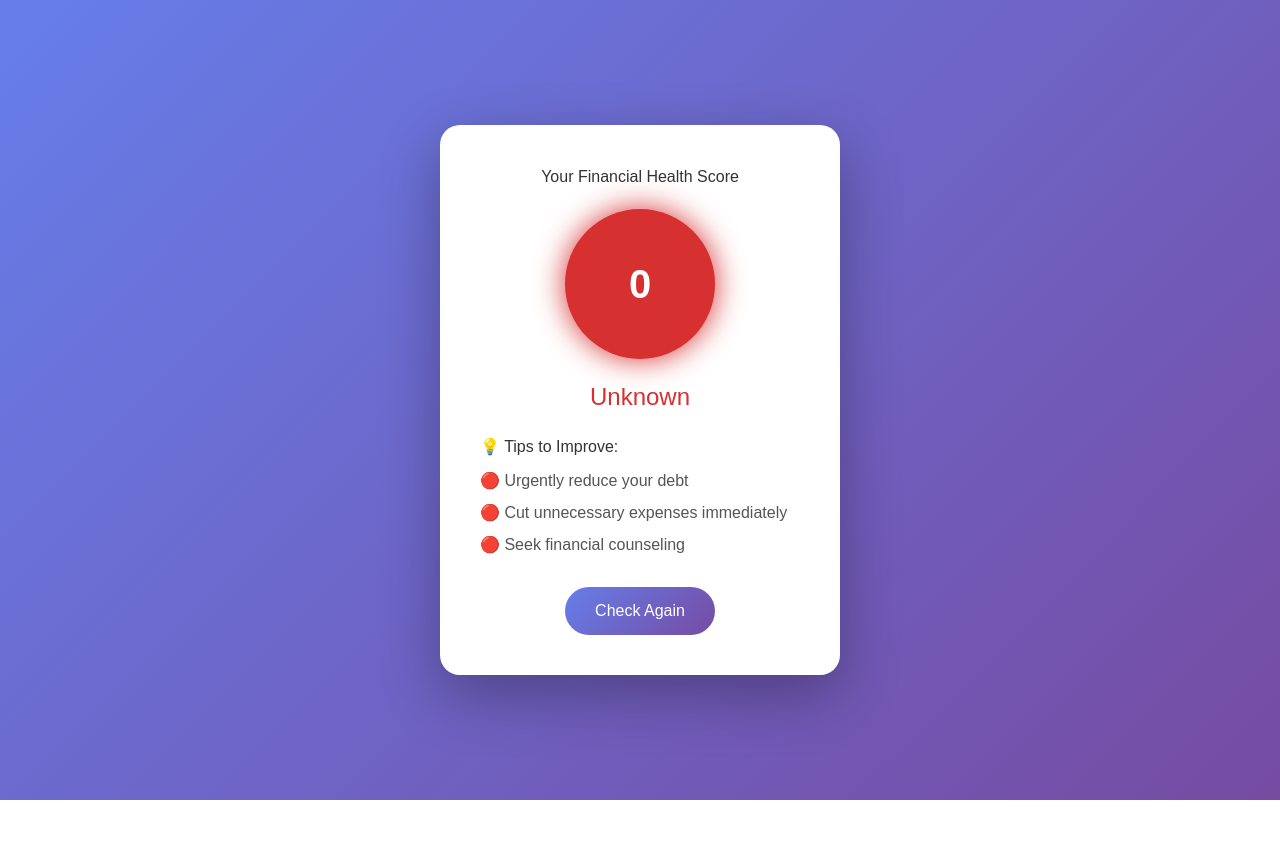
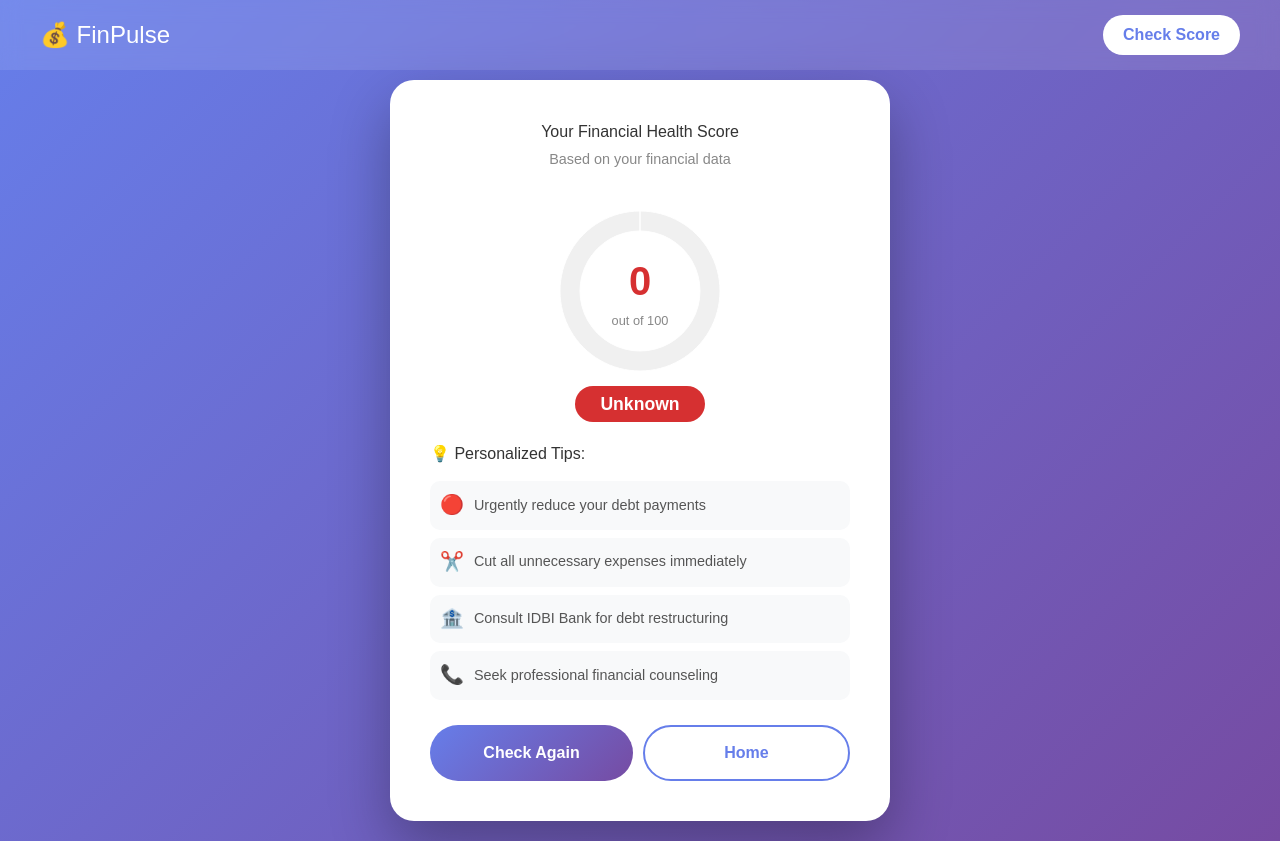
Before and after one commit to prarthanas3310-cmyk/FinPulse, a React app in the folder frontend/: page /result in a window 1280 px wide. Before the commit the page ends 800 px from the top, so only its background shows below. Built offline with nearby package versions, Linux system fonts and the light colour scheme; the HTML template or start-up script is replaced by a standard one.

Commit message:
improved UI with navbar, validation, charts and better design

```diff
--- a/frontend/package.json
+++ b/frontend/package.json
@@ -12,9 +12,12 @@
   "dependencies": {
     "@tailwindcss/vite": "^4.3.1",
     "axios": "^1.18.1",
+    "framer-motion": "^12.42.0",
     "react": "^19.2.7",
     "react-dom": "^19.2.7",
+    "react-icons": "^5.6.0",
     "react-router-dom": "^7.18.0",
+    "recharts": "^3.9.0",
     "tailwindcss": "^4.3.1"
   },
   "devDependencies": {
--- /dev/null
+++ b/frontend/src/components/Navbar.jsx
@@ -0,0 +1,38 @@
+import { useNavigate } from 'react-router-dom'
+
+function Navbar() {
+  const navigate = useNavigate()
+  return (
+    <nav style={{
+      position: 'fixed',
+      top: 0,
+      width: '100%',
+      background: 'rgba(255,255,255,0.1)',
+      backdropFilter: 'blur(10px)',
+      padding: '15px 40px',
+      display: 'flex',
+      justifyContent: 'space-between',
+      alignItems: 'center',
+      zIndex: 1000,
+      boxSizing: 'border-box'
+    }}>
+      <h2 onClick={() => navigate('/')} style={{
+        color: 'white',
+        margin: 0,
+        cursor: 'pointer',
+        fontSize: '1.5rem'
+      }}>💰 FinPulse</h2>
+      <button onClick={() => navigate('/form')} style={{
+        background: 'white',
+        color: '#667eea',
+        border: 'none',
+        padding: '8px 20px',
+        borderRadius: '20px',
+        cursor: 'pointer',
+        fontWeight: 'bold'
+      }}>Check Score</button>
+    </nav>
+  )
+}
+
+export default Navbar
--- a/frontend/src/pages/Home.jsx
+++ b/frontend/src/pages/Home.jsx
@@ -1,45 +1,104 @@
 import { useNavigate } from 'react-router-dom'
+import Navbar from '../components/Navbar'
 
 function Home() {
   const navigate = useNavigate()
 
+  const features = [
+    { icon: '📊', title: 'Instant Score', desc: 'Get your financial health score in seconds' },
+    { icon: '💡', title: 'Smart Tips', desc: 'Personalized tips to improve your finances' },
+    { icon: '🔒', title: 'Secure', desc: 'Your data is safe and never stored' }
+  ]
+
+  const steps = [
+    { num: '01', title: 'Enter Details', desc: 'Input your income, expenses, savings and debt' },
+    { num: '02', title: 'Get Score', desc: 'Our AI calculates your financial health score' },
+    { num: '03', title: 'Improve', desc: 'Follow personalized tips to improve your score' }
+  ]
+
   return (
-    <div style={{
-      minHeight: '100vh',
-      background: 'linear-gradient(135deg, #667eea 0%, #764ba2 100%)',
-      display: 'flex',
-      alignItems: 'center',
-      justifyContent: 'center',
-      fontFamily: 'Arial, sans-serif'
-    }}>
-      <div style={{
-        background: 'white',
-        borderRadius: '20px',
-        padding: '50px',
-        textAlign: 'center',
-        maxWidth: '500px',
-        boxShadow: '0 20px 60px rgba(0,0,0,0.3)'
-      }}>
-        <h1 style={{ fontSize: '2.5rem', color: '#333', marginBottom: '10px' }}>
-          💰 FinPulse
-        </h1>
-        <p style={{ color: '#666', fontSize: '1.1rem', marginBottom: '30px' }}>
-          Check your Financial Health Score instantly!
+    <div style={{ minHeight: '100vh', background: 'linear-gradient(135deg, #667eea 0%, #764ba2 100%)', fontFamily: 'Arial, sans-serif' }}>
+      <Navbar />
+
+      {/* Hero Section */}
+      <div style={{ display: 'flex', alignItems: 'center', justifyContent: 'center', minHeight: '100vh', textAlign: 'center', padding: '0 20px' }}>
+        <div>
+          <div style={{ fontSize: '4rem', marginBottom: '10px' }}>💰</div>
+          <h1 style={{ fontSize: '3.5rem', color: 'white', margin: '0 0 15px', fontWeight: 'bold' }}>FinPulse</h1>
+          <p style={{ fontSize: '1.3rem', color: 'rgba(255,255,255,0.85)', marginBottom: '10px' }}>
+            Know your Financial Health Score instantly!
+          </p>
+          <p style={{ fontSize: '1rem', color: 'rgba(255,255,255,0.7)', marginBottom: '40px', maxWidth: '500px', margin: '0 auto 40px' }}>
+            Powered by AI — Get personalized insights to improve your financial wellness
+          </p>
+          <button onClick={() => navigate('/form')} style={{
+            background: 'white',
+            color: '#667eea',
+            border: 'none',
+            padding: '18px 50px',
+            borderRadius: '50px',
+            fontSize: '1.2rem',
+            cursor: 'pointer',
+            fontWeight: 'bold',
+            boxShadow: '0 10px 30px rgba(0,0,0,0.2)'
+          }}>
+            Check My Score →
+          </button>
+        </div>
+      </div>
+
+      {/* Features Section */}
+      <div style={{ padding: '60px 40px', background: 'rgba(255,255,255,0.05)' }}>
+        <h2 style={{ textAlign: 'center', color: 'white', marginBottom: '40px', fontSize: '2rem' }}>Why FinPulse?</h2>
+        <div style={{ display: 'flex', justifyContent: 'center', gap: '30px', flexWrap: 'wrap' }}>
+          {features.map((f, i) => (
+            <div key={i} style={{
+              background: 'rgba(255,255,255,0.1)',
+              backdropFilter: 'blur(10px)',
+              borderRadius: '20px',
+              padding: '30px',
+              width: '250px',
+              textAlign: 'center',
+              border: '1px solid rgba(255,255,255,0.2)'
+            }}>
+              <div style={{ fontSize: '2.5rem', marginBottom: '15px' }}>{f.icon}</div>
+              <h3 style={{ color: 'white', marginBottom: '10px' }}>{f.title}</h3>
+              <p style={{ color: 'rgba(255,255,255,0.7)', fontSize: '0.9rem' }}>{f.desc}</p>
+            </div>
+          ))}
+        </div>
+      </div>
+
+      {/* How it Works */}
+      <div style={{ padding: '60px 40px' }}>
+        <h2 style={{ textAlign: 'center', color: 'white', marginBottom: '40px', fontSize: '2rem' }}>How It Works</h2>
+        <div style={{ display: 'flex', justifyContent: 'center', gap: '30px', flexWrap: 'wrap' }}>
+          {steps.map((s, i) => (
+            <div key={i} style={{ textAlign: 'center', width: '200px' }}>
+              <div style={{
+                width: '60px', height: '60px',
+                borderRadius: '50%',
+                background: 'white',
+                color: '#667eea',
+                display: 'flex',
+                alignItems: 'center',
+                justifyContent: 'center',
+                fontSize: '1.2rem',
+                fontWeight: 'bold',
+                margin: '0 auto 15px'
+              }}>{s.num}</div>
+              <h3 style={{ color: 'white', marginBottom: '8px' }}>{s.title}</h3>
+              <p style={{ color: 'rgba(255,255,255,0.7)', fontSize: '0.9rem' }}>{s.desc}</p>
+            </div>
+          ))}
+        </div>
+      </div>
+
+      {/* Footer */}
+      <div style={{ textAlign: 'center', padding: '30px', borderTop: '1px solid rgba(255,255,255,0.1)' }}>
+        <p style={{ color: 'rgba(255,255,255,0.5)', fontSize: '0.9rem' }}>
+          Built for IDBI Innovate 2026 | Team FinPulse
         </p>
-        <button
-          onClick={() => navigate('/form')}
-          style={{
-            background: 'linear-gradient(135deg, #667eea 0%, #764ba2 100%)',
-            color: 'white',
-            border: 'none',
-            padding: '15px 40px',
-            borderRadius: '50px',
-            fontSize: '1.1rem',
-            cursor: 'pointer'
-          }}
-        >
-          Check My Score →
-        </button>
       </div>
     </div>
   )
--- a/frontend/src/pages/Result.jsx
+++ b/frontend/src/pages/Result.jsx
@@ -1,4 +1,6 @@
 import { useLocation, useNavigate } from 'react-router-dom'
+import { PieChart, Pie, Cell, Tooltip, ResponsiveContainer } from 'recharts'
+import Navbar from '../components/Navbar'
 
 function Result() {
   const location = useLocation()
@@ -13,78 +15,126 @@ function Result() {
 
   const getTips = () => {
     if (score >= 75) return [
-      '✅ Great job! Keep saving consistently',
-      '✅ Consider investing your surplus',
-      '✅ Build an emergency fund of 6 months expenses'
+      { icon: '✅', tip: 'Great job! Keep saving consistently' },
+      { icon: '📈', tip: 'Consider investing your surplus in mutual funds' },
+      { icon: '🏦', tip: 'Build an emergency fund of 6 months expenses' },
+      { icon: '💎', tip: 'Explore IDBI Bank investment products' }
     ]
     if (score >= 50) return [
-      '⚠️ Try to reduce your monthly expenses',
-      '⚠️ Increase your savings by at least 10%',
-      '⚠️ Avoid taking new loans'
+      { icon: '⚠️', tip: 'Try to reduce your monthly expenses by 10%' },
+      { icon: '💰', tip: 'Increase your savings ratio gradually' },
+      { icon: '🚫', tip: 'Avoid taking new loans right now' },
+      { icon: '📊', tip: 'Track your spending with a budget app' }
     ]
     return [
-      '🔴 Urgently reduce your debt',
-      '🔴 Cut unnecessary expenses immediately',
-      '🔴 Seek financial counseling'
+      { icon: '🔴', tip: 'Urgently reduce your debt payments' },
+      { icon: '✂️', tip: 'Cut all unnecessary expenses immediately' },
+      { icon: '🏦', tip: 'Consult IDBI Bank for debt restructuring' },
+      { icon: '📞', tip: 'Seek professional financial counseling' }
     ]
   }
 
+  const pieData = [
+    { name: 'Score', value: score },
+    { name: 'Remaining', value: 100 - score }
+  ]
+
   return (
+    <div style={{ minHeight: '100vh', background: 'linear-gradient(135deg, #667eea 0%, #764ba2 100%)', fontFamily: 'Arial, sans-serif' }}>
+      <Navbar />
+      <div style={{ display: 'flex', alignItems: 'center', justifyContent: 'center', minHeight: '100vh', padding: '80px 20px 20px' }}>
         <div style={{
-      minHeight: '100vh',
-      background: 'linear-gradient(135deg, #667eea 0%, #764ba2 100%)',
+          background: 'white',
+          borderRadius: '24px',
+          padding: '40px',
+          width: '100%',
+          maxWidth: '500px',
+          boxShadow: '0 25px 60px rgba(0,0,0,0.3)'
+        }}>
+          <h2 style={{ textAlign: 'center', color: '#333', marginBottom: '5px' }}>Your Financial Health Score</h2>
+          <p style={{ textAlign: 'center', color: '#888', marginBottom: '20px', fontSize: '0.9rem' }}>Based on your financial data</p>
+
+          {/* Score Circle */}
+          <div style={{ position: 'relative', height: '200px' }}>
+            <ResponsiveContainer width="100%" height="100%">
+              <PieChart>
+                <Pie data={pieData} cx="50%" cy="50%" innerRadius={60} outerRadius={80} startAngle={90} endAngle={-270} dataKey="value">
+                  <Cell fill={getColor()} />
+                  <Cell fill="#f0f0f0" />
+                </Pie>
+              </PieChart>
+            </ResponsiveContainer>
+            <div style={{
+              position: 'absolute', top: '50%', left: '50%',
+              transform: 'translate(-50%, -50%)',
+              textAlign: 'center'
+            }}>
+              <div style={{ fontSize: '2.5rem', fontWeight: 'bold', color: getColor() }}>{score}</div>
+              <div style={{ fontSize: '0.8rem', color: '#888' }}>out of 100</div>
+            </div>
+          </div>
+
+          {/* Category Badge */}
+          <div style={{ textAlign: 'center', marginBottom: '25px' }}>
+            <span style={{
+              background: getColor(),
+              color: 'white',
+              padding: '8px 25px',
+              borderRadius: '20px',
+              fontSize: '1.1rem',
+              fontWeight: 'bold'
+            }}>{category}</span>
+          </div>
+
+          {/* Tips */}
+          <div style={{ marginBottom: '25px' }}>
+            <h4 style={{ color: '#333', marginBottom: '15px', fontSize: '1rem' }}>💡 Personalized Tips:</h4>
+            {getTips().map((t, i) => (
+              <div key={i} style={{
                 display: 'flex',
                 alignItems: 'center',
-      justifyContent: 'center',
-      fontFamily: 'Arial, sans-serif'
+                gap: '10px',
+                padding: '10px',
+                background: '#f8f9fa',
+                borderRadius: '10px',
+                marginBottom: '8px'
               }}>
-      <div style={{
-        background: 'white',
-        borderRadius: '20px',
-        padding: '40px',
-        width: '400px',
-        textAlign: 'center',
-        boxShadow: '0 20px 60px rgba(0,0,0,0.3)'
-      }}>
-        <h2 style={{ color: '#333', marginBottom: '20px' }}>Your Financial Health Score</h2>
-
-        <div style={{
-          width: '150px',
-          height: '150px',
-          borderRadius: '50%',
-          background: getColor(),
-          display: 'flex',
-          alignItems: 'center',
-          justifyContent: 'center',
-          margin: '0 auto 20px',
-          boxShadow: `0 0 30px ${getColor()}`
-        }}>
-          <span style={{ fontSize: '2.5rem', color: 'white', fontWeight: 'bold' }}>{score}</span>
+                <span style={{ fontSize: '1.2rem' }}>{t.icon}</span>
+                <p style={{ color: '#555', margin: 0, fontSize: '0.9rem' }}>{t.tip}</p>
               </div>
-
-        <h3 style={{ color: getColor(), fontSize: '1.5rem', marginBottom: '20px' }}>{category}</h3>
-
-        <div style={{ textAlign: 'left', marginBottom: '30px' }}>
-          <h4 style={{ color: '#333', marginBottom: '10px' }}>💡 Tips to Improve:</h4>
-          {getTips().map((tip, index) => (
-            <p key={index} style={{ color: '#555', marginBottom: '8px' }}>{tip}</p>
             ))}
           </div>
 
-        <button
-          onClick={() => navigate('/form')}
-          style={{
+          {/* Buttons */}
+          <div style={{ display: 'flex', gap: '10px' }}>
+            <button onClick={() => navigate('/form')} style={{
+              flex: 1,
               background: 'linear-gradient(135deg, #667eea 0%, #764ba2 100%)',
               color: 'white',
               border: 'none',
-            padding: '12px 30px',
+              padding: '14px',
               borderRadius: '50px',
               fontSize: '1rem',
-            cursor: 'pointer'
-          }}
-        >
+              cursor: 'pointer',
+              fontWeight: 'bold'
+            }}>
               Check Again
             </button>
+            <button onClick={() => navigate('/')} style={{
+              flex: 1,
+              background: 'transparent',
+              color: '#667eea',
+              border: '2px solid #667eea',
+              padding: '14px',
+              borderRadius: '50px',
+              fontSize: '1rem',
+              cursor: 'pointer',
+              fontWeight: 'bold'
+            }}>
+              Home
+            </button>
+          </div>
+        </div>
       </div>
     </div>
   )
```
Also changed, not shown: frontend/src/pages/InputForm.jsx (+60 -35 lines), 1 other file (tests, documents, lock files or other folders). Lines whose indentation alone changed are shown as unchanged.
